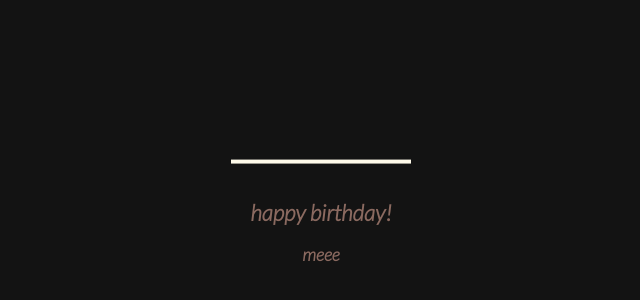
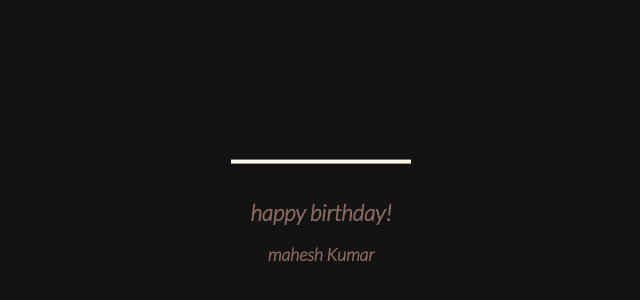
Before and after one commit to Callmrlucifer/happy-birthday, a plain HTML site: page index.html in a window 1280 px wide. Shown: the part 164-464 px from the top of the page, 327-967 px from the left. Drawn offline with Linux system fonts and the light colour scheme.

Commit message:
Update index.html

```diff
--- a/index.html
+++ b/index.html
@@ -284,7 +284,7 @@
       </svg>
       <div class="text">
       <h1>happy birthday!</h1>
-      <p class="name">meee</p>
+      <p class="name">mahesh Kumar</p>
       </div>
   </body>
 </html>
```
